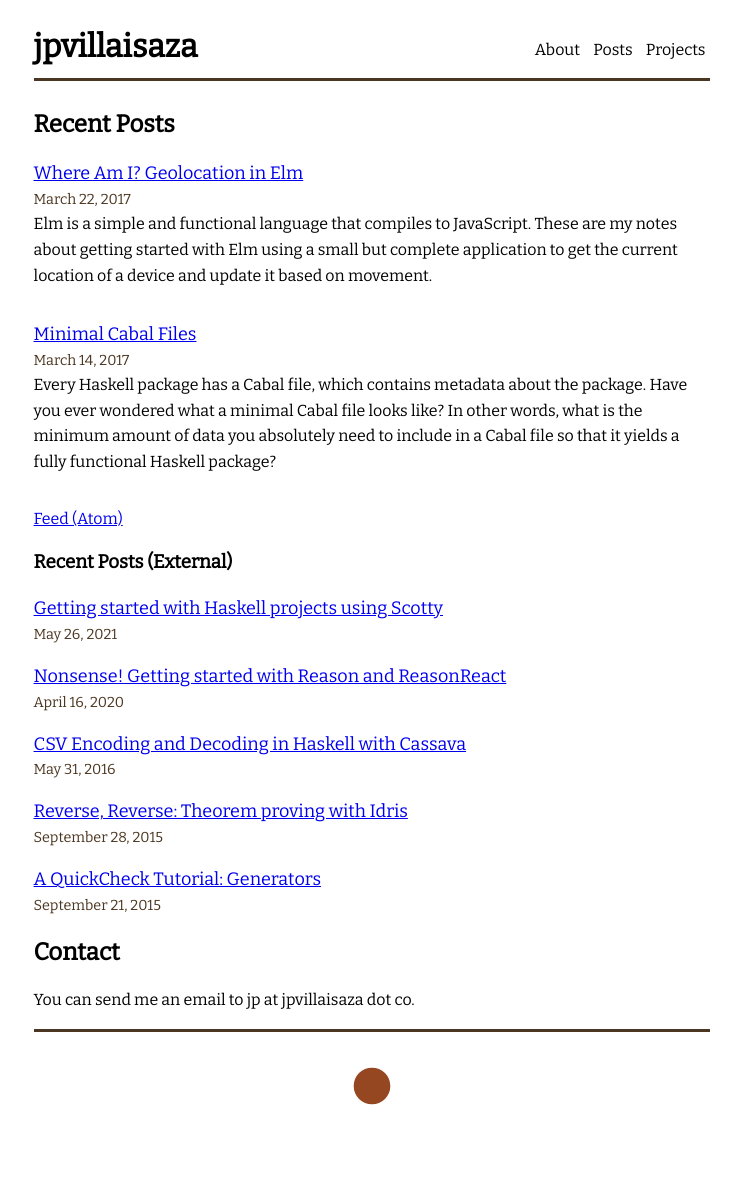
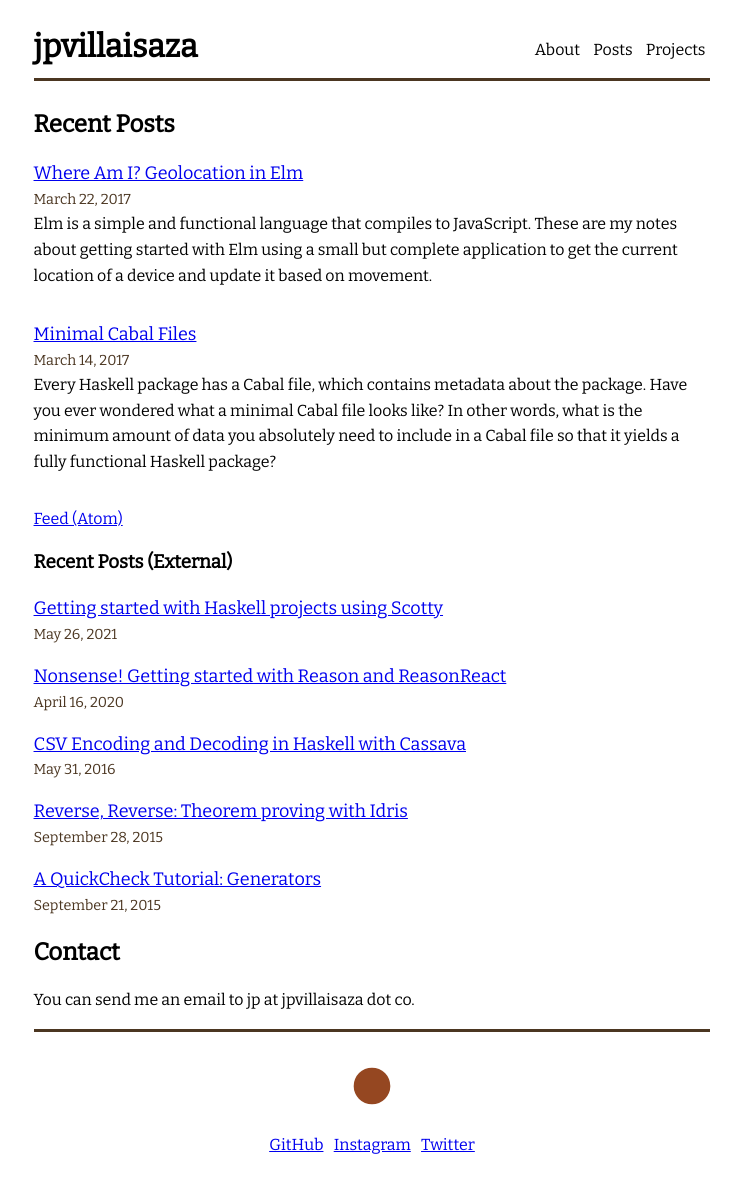
Before and after one commit to jpvillaisaza/jpvillaisaza.github.io, a Jekyll site: the page built from index.html, in a window 1280 px wide. Shown: the whole page, without its empty margins (268-1009 px from the left). Built offline with Jekyll 4.4.1, drawn with Linux system fonts in a browser that asks for light colours; before the commit the page ends 1136 px from its top, so only the background shows below that.

Commit message:
Simplify styles, add social links

```diff
--- a/_layouts/default.html
+++ b/_layouts/default.html
@@ -20,13 +20,13 @@
     {% feed_meta %}
   </head>
   <body>
-    <header>
+    <header class="site-header">
       <h1 class="site-title">
         <a href="/">
           {{ site.title }}
         </a>
       </h1>
-      <nav>
+      <nav class="site-nav">
         <ul>
           {%- assign nav_pages = site.pages | where: "nav", true %}
           {%- for nav_page in nav_pages %}
@@ -45,13 +45,32 @@
         </ul>
       </nav>
     </header>
-    <main>
+    <main class="page-content">
       {{ content }}
     </main>
-    <footer>
+    <footer class="site-footer">
       <svg viewBox="0 0 24 24" width="44" height="44">
         <circle cx="12" cy="12" r="10" fill="#954721" />
       </svg>
+      <div class="social-links">
+        <ul class="social-links-list">
+          <li>
+            <a href="https://github.com/jpvillaisaza">
+              GitHub
+            </a>
+          </li>
+          <li>
+            <a href="https://www.instagram.com/jpvillaisaza/">
+              Instagram
+            </a>
+          </li>
+          <li>
+            <a href="https://twitter.com/jpvillaisaza">
+              Twitter
+            </a>
+          </li>
+        </ul>
+      </div>
     </footer>
   </body>
 </html>
--- a/_sass/main.scss
+++ b/_sass/main.scss
@@ -43,7 +43,7 @@ pre {
 
 /* */
 
-body > header {
+.site-header {
   display: grid;
   grid-template-columns: 1fr;
 }
@@ -52,21 +52,26 @@ body > header {
   text-align: center;
 }
 
-body > header > nav {
+.site-title > a {
+  color: inherit;
+  text-decoration: none;
+}
+
+.site-nav {
   text-align: center;
 }
 
-body > header > nav > ul {
+.site-nav ul {
   list-style: none;
   padding: 0;
 }
 
-body > header > nav > ul > li {
+.site-nav li {
   margin: 0 5px;
   display: inline-block;
 }
 
-body > header > nav > ul > li > a {
+.site-nav a {
   color: inherit;
   text-decoration: none;
 }
@@ -76,32 +81,38 @@ body > header > nav > ul > li > a {
   border-bottom: thin dotted black;
 }
 
+/* */
+
 main {
   border-top: medium solid var(--color-01);
   border-bottom: medium solid var(--color-01);
   padding-top: 1.5rem;
 }
 
-body > footer {
+/* */
+
+.site-footer {
   padding-top: 2rem;
   text-align: center;
 }
 
 @media (min-width: 512px) {
-  body > header {
+  .site-header {
     grid-template-columns: 1fr 1fr;
   }
   .site-title {
     text-align: left;
   }
-  body > header > nav {
+  .site-nav {
     text-align: right;
   }
 }
 
-.site-title > a {
-  color: inherit;
-  text-decoration: none;
+.social-links-list {
+  display: inline-flex;
+  gap: 1ch;
+  list-style: none;
+  padding-inline-start: 0;
 }
 
 /* */
```
